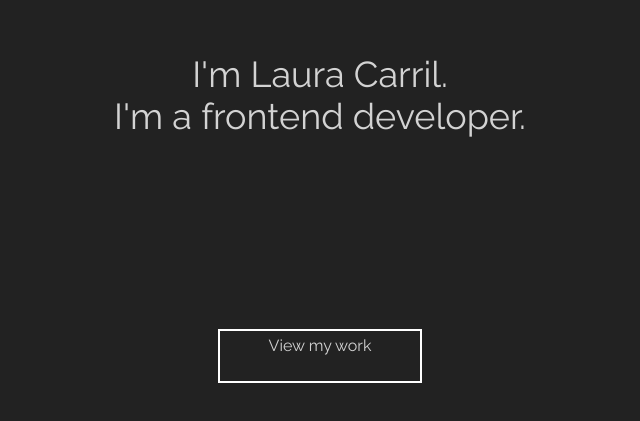
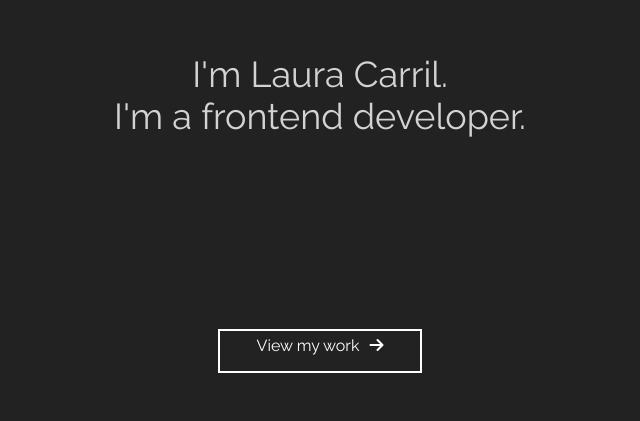
Before and after one commit to carpanla/miPortfolio, a React (Create React App) app: page / in a window 1280 px wide. Shown: the part 267-688 px from the top of the page, without its empty margins (320-960 px from the left). Built offline with nearby package versions, Linux system fonts and the light colour scheme.

Commit message:
add links and delete some components

```diff
--- a/package.json
+++ b/package.json
@@ -9,6 +9,7 @@
     "node-sass": "^4.13.1",
     "react": "^16.12.0",
     "react-dom": "^16.12.0",
+    "react-router-dom": "^5.1.2",
     "react-scripts": "3.3.0"
   },
   "scripts": {
--- a/public/index.html
+++ b/public/index.html
@@ -9,6 +9,7 @@
       name="description"
       content="Web site created using create-react-app"
     />
+    <script src="https://kit.fontawesome.com/bf82408d8a.js" crossorigin="anonymous"></script>
     <link rel="apple-touch-icon" href="%PUBLIC_URL%/logo192.png" />
     <link rel="manifest" href="%PUBLIC_URL%/manifest.json" />
     <link href="https://fonts.googleapis.com/css?family=Raleway:300,300i,400,600,700&display=swap" rel="stylesheet">
--- a/src/components/App.js
+++ b/src/components/App.js
@@ -1,7 +1,9 @@
 import React from 'react';
+import { Link, Route, Switch } from 'react-router-dom';
 import '../stylesheets/App.scss';
-import Title from './Title';
-import ViewWork from './ViewWork';
+import Landing from './Landing';
+import MainPage from './MainPage';
+
 
 class App extends React.Component {
   // constructor(props) {
@@ -11,8 +13,10 @@ class App extends React.Component {
   render() {
     return (
       <div>
-        <Title />
-        <ViewWork />
+        <Switch>
+          <Route exact path="/" component={Landing} />
+          <Route path="/mainpage" component={MainPage} />
+        </Switch>
       </div>
     );
   }
--- /dev/null
+++ b/src/components/Landing.js
@@ -0,0 +1,22 @@
+import React, { Component } from 'react';
+import { Link } from 'react-router-dom';
+import '../stylesheets/landing.scss';
+
+
+class Landing extends Component {
+    render() {
+      return (
+        <div className="landing">
+            <div className="title__container">
+                <h1 className="title__name">I'm Laura Carril.<br /> I'm a frontend developer.</h1>
+            </div>
+            <div className="button">
+                <Link className="button__link" to="/MainPage">View my work
+                <i className="fas fa-arrow-right"></i></Link>
+            </div>
+        </div>
+      )
+    }
+}
+
+export default Landing;
--- /dev/null
+++ b/src/components/MainPage.js
@@ -0,0 +1,19 @@
+import React from 'react';
+import '../stylesheets/mainPage.scss';
+
+
+class MainPage extends React.Component {
+  // constructor(props) {
+  //   super(props);
+  // }
+
+  render() {
+    return (
+      <div>
+       holi
+      </div>
+    );
+  }
+}
+
+export default MainPage;
--- a/src/components/Title.js
+++ /dev/null
@@ -1,12 +0,0 @@
-import React from 'react';
-import '../stylesheets/title.scss';
-
-function Title(){
-    return(
-        <div className="title__container">
-            <h1 className="title__name">I'm Laura Carril.<br /> I'm a frontend developer.</h1>
-        </div>
-    )
-}
-
-export default Title;
--- a/src/components/ViewWork.js
+++ /dev/null
@@ -1,13 +0,0 @@
-import React from 'react';
-import '../stylesheets/viewWork.scss';
-
-function ViewWork(){
-    return(
-    <div className="button">
-      <a className="button__link" href="./firstPage.html">View my work
-      <i className="fas fa-arrow-right"></i></a>
-    </div>
-    )
-}
-
-export default ViewWork;
--- a/src/index.js
+++ b/src/index.js
@@ -1,6 +1,12 @@
 import React from 'react';
 import ReactDOM from 'react-dom';
+import { HashRouter } from 'react-router-dom';
 import './stylesheets/index.scss';
 import App from './components/App';
 
-ReactDOM.render(<App />, document.getElementById('root'));
+ReactDOM.render(
+    <HashRouter>
+      <App />
+    </HashRouter>,
+    document.getElementById('root')
+);
--- a/src/stylesheets/viewWork.scss
+++ b/src/stylesheets/landing.scss
@@ -1,26 +1,38 @@
+.title__container{
+    margin-top: 25%;
+    text-align: center;
+}
+.title__name{
+    font-size: 36px;
+    font-family: 'Raleway', sans-serif;
+    font-weight: 500;
+}
+
 .button {
     margin-top: 15%;
     display: flex;
     justify-content: center;
+    align-items: center;
 }
 
 .button__link{
     text-decoration: none;
     font-family: 'Raleway', sans-serif;
     border: 2px solid #fff;
-    color: lightgrey;
+    color: #fff;
     box-sizing: inherit;
     padding: 5px;
     display: inline-block;
     font-size: 16px;
     transition: all .5s;
-    height: 40px;
+    height: 30px;
     width: 190px;
     text-align: center;
     cursor: pointer;
 }
 
 .fa-arrow-right {
-    color: lightgray;
+    color: #fff;
     align-items: center;
+    padding-left: 10px;
 }
--- a/src/stylesheets/title.scss
+++ /dev/null
@@ -1,9 +0,0 @@
-.title__container{
-    margin-top: 25%;
-    text-align: center;
-}
-.title__name{
-    font-size: 36px;
-    font-family: 'Raleway', sans-serif;
-    font-weight: 500;
-}
```
Also changed, not shown: src/stylesheets/mainPage.scss (added), 1 other file (tests, documents, lock files or other folders).
